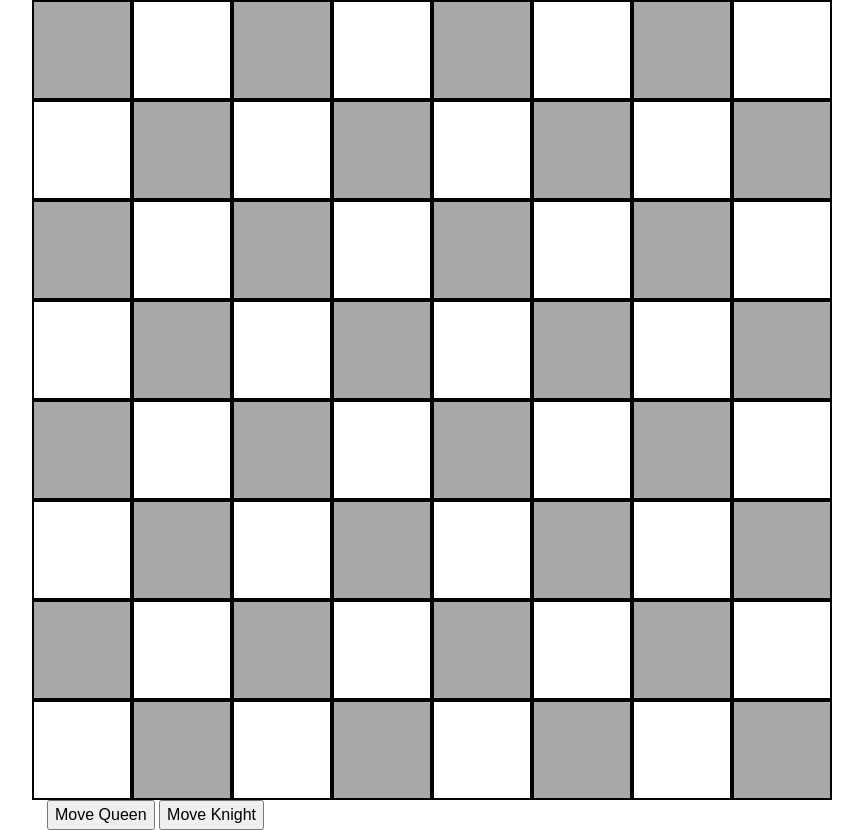
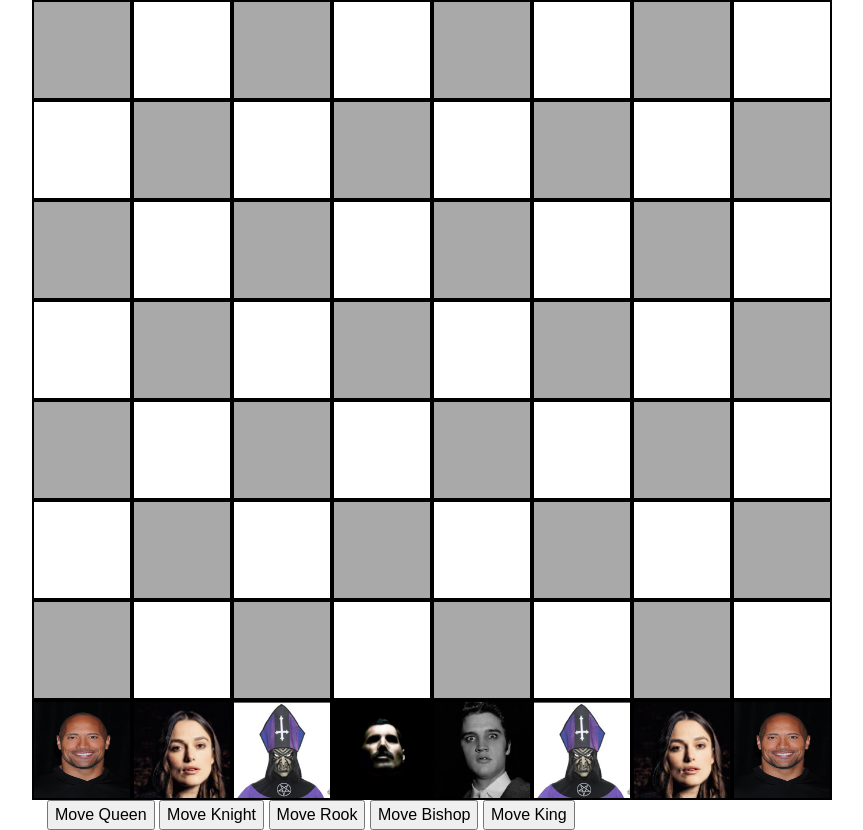
Before and after one commit to KWLEvans/queen-attack, a PHP site: template views/root.html.twig in a window 1280 px wide. Shown: the whole page, without its empty margins (38-901 px from the left). Run offline with PHP 8.4, Linux system fonts and the light colour scheme; the template is opened without the code that fills it, so the values that code supplies are empty; some libraries are stand-ins or nearby versions.

Commit message:
add queen moving ability?

```diff
--- a/views/root.html.twig
+++ b/views/root.html.twig
@@ -21,6 +21,9 @@
 
             <button id="move-queen-button">Move Queen</button>
             <button id="move-knight-button">Move Knight</button>
+            <button id="move-rook-button">Move Rook</button>
+            <button id="move-bishop-button">Move Bishop</button>
+            <button id="move-king-button">Move King</button>
             <div class="result">
             </div>
         </div>
--- a/web/css/styles.css
+++ b/web/css/styles.css
@@ -4,6 +4,10 @@
 
 .row {
     width: 830px;
+}
+
+div {
+    background-size: 100px 100px;
 }
 
 .col-xs-1 {
@@ -19,10 +23,49 @@
     background-color: darkgrey;
 }
 
-.queen-space {
+.piece-space {
     background-color: red !important;
 }
 
 .target-space {
     background-color: green !important;
 }
+
+.white-king {
+    background-image: url('/../img/whiteking.png');
+}
+
+.black-king {
+    background-image: url('/../img/blackking.png');
+}
+
+.white-queen {
+    background-image: url('/../img/whitequeen.png');
+}
+.black-queen {
+    background-image: url('/../img/blackqueen.png');
+}
+
+.white-knight {
+    background-image: url('/../img/whiteknight.png');
+}
+
+.black-knight {
+    background-image: url('/../img/blackknight.png');
+}
+
+.white-bishop {
+    background-image: url('/../img/whitebishop.png');
+}
+
+.black-bishop {
+    background-image: url('/../img/blackbishop.png');
+}
+
+.black-rook {
+    background-image: url('/../img/blackrook.jpg');
+}
+
+.white-rook {
+    background-image: url('/../img/whiterook.png');
+}
--- a/web/js/scripts.js
+++ b/web/js/scripts.js
@@ -1,36 +1,92 @@
+function setBoard() {
+    var spaces = $('#row8').children().get();
+    console.log(spaces);
+    for (var i = 0; i < spaces.length; i++) {
+        if (i === 0 || i === 7) {
+            $(spaces[i]).addClass("black-rook");
+        } else if (i === 1 || i === 6) {
+            $(spaces[i]).addClass("black-knight");
+        } else if (i === 2 || i === 5) {
+            $(spaces[i]).addClass("black-bishop");
+        } else if (i === 3) {
+            $(spaces[i]).addClass("black-queen");
+        } else {
+            $(spaces[i]).addClass("black-king");
+        }
+    }
+}
+
+
+
+
 $(function() {
-    var subject = "queen";
+    setBoard();
+    var subject = "";
     var pieceLoc;
     var confirm = false;
+    var currentType;
     $(".row div").click(function() {
-        $("div").removeClass("target-space");
         var xIndex = parseInt(removeLetters($(this).attr("id")));
         var yIndex = parseInt(removeLetters($(this).parent().attr("id")));
-        if (!confirm) {
-            pieceLoc = [xIndex, yIndex];
-            $(this).addClass("queen-space");
-            confirm = true;
-        } else if (confirm) {
+        var currentPiece = this;
+        if (confirm) {
             var targetLoc = [xIndex, yIndex];
-            $(this).addClass("target-space");
             $.post("/", {pieceLoc: pieceLoc, targetLoc: targetLoc, subject: subject}, function(response) {
-                $(".result").html(response);
+                if (response) {
+                    $('div').removeClass('black-'+currentType);
+                    $(currentPiece).addClass('black-'+currentType);
+                    $(currentPiece).click(function() {
+                        queenClick(this);
+                    })
+                    confirm = false;
+                }
             });
         }
     });
 
-    $("#move-queen-button").click(function() {
-        $("div").removeClass("queen-space target-space");
+    function queenClick(square) {
+        $("div").removeClass("piece-space target-space");
         subject = "queen";
-        confirm = false;
+        currentType = "queen";
+        var xIndex = parseInt(removeLetters($(square).attr("id")));
+        var yIndex = parseInt(removeLetters($(square).parent().attr("id")));
+        console.log(xIndex,yIndex);
+        if (!confirm) {
+            pieceLoc = [xIndex, yIndex];
+            $(square).addClass("piece-space");
+            confirm = true;
+            console.log(pieceLoc);
+            $(square).off();
+        }
+    }
+
+    $(".black-queen").click(function() {
+        queenClick(this);
     });
 
     $("#move-knight-button").click(function() {
-        $("div").removeClass("queen-space target-space");
+        $("div").removeClass("piece-space target-space");
         subject = "knight";
         confirm = false;
     });
 
+    $("#move-rook-button").click(function() {
+        $("div").removeClass("piece-space target-space");
+        subject = "rook";
+        confirm = false;
+    });
+
+    $("#move-bishop-button").click(function() {
+        $("div").removeClass("piece-space target-space");
+        subject = "bishop";
+        confirm = false;
+    });
+
+    $("#move-king-button").click(function() {
+        $("div").removeClass("piece-space target-space");
+        subject = "king";
+        confirm = false;
+    });
 
     function removeLetters(index) {
         return index.slice(-1);
```
Also changed, not shown: app/app.php (+7 -1 lines), src/Queen.php (+56 -0 lines), web/img/blackbishop.png (added), web/img/blackking.png (added), web/img/blackknight.png (added), web/img/blackqueen.png (added), web/img/blackrook.jpg (added), web/img/whitebishop.png (added), web/img/whiteking.png (added), web/img/whiteknight.png (added), web/img/whitequeen.png (added), web/img/whiterook.png (added).
